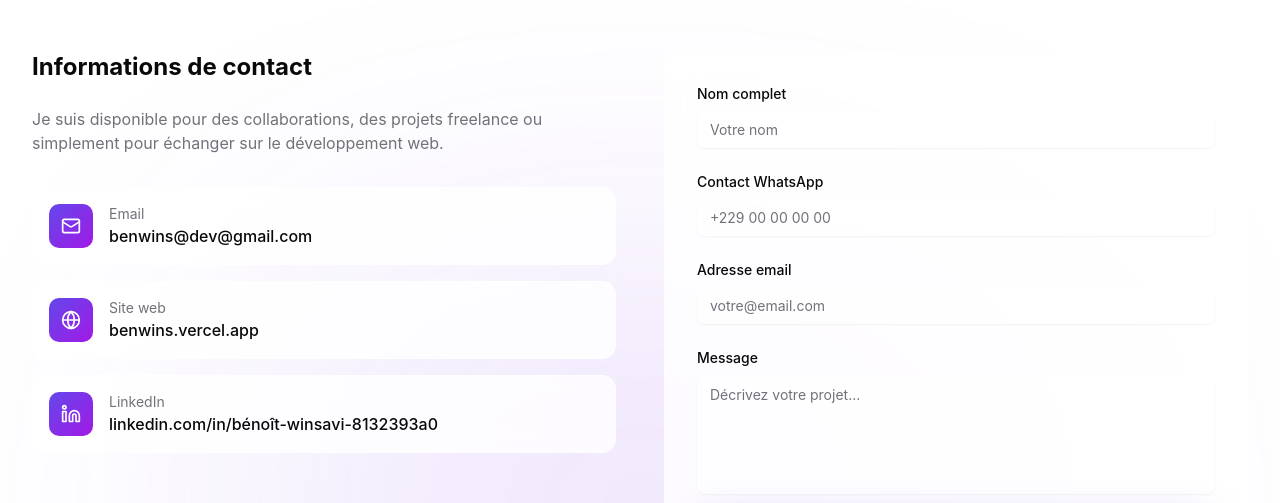
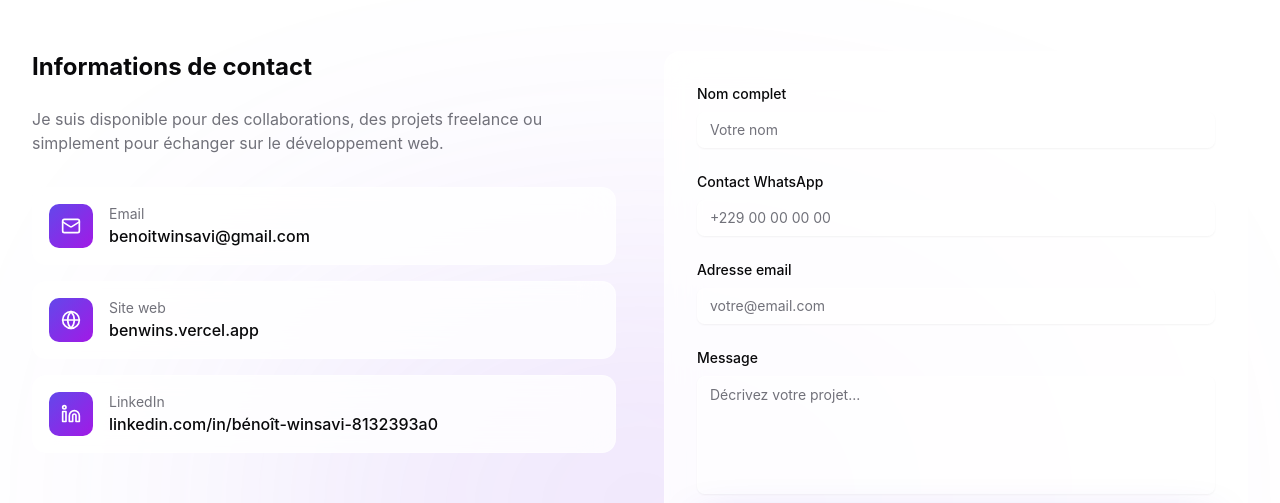
Before and after one commit to benwins432233-eng/ben-portfolio, a React (Vite) app: page / in a window 1280 px wide. Shown: the part 4373-4876 px from the top of the page. Built offline with nearby package versions, Linux system fonts and the light colour scheme.

Commit message:
Mise à jour des informattions de contact

```diff
--- a/api/contact.ts
+++ b/api/contact.ts
@@ -15,7 +15,7 @@ export default async function handler(req: any, res: any) {
 
         await resend.emails.send({
             from: "Portfolio Support <support@esam.jo3.org>",
-            to: "benwins432233@gmail.com",
+            to: "benoitwinsavi@gmail.com",
             replyTo: data.email,
             subject: email.subject,
             html: email.html,
--- a/src/App.tsx
+++ b/src/App.tsx
@@ -737,6 +737,13 @@ function ContactSection() {
     isSubmitting,
     submit,
   } = useContactForm();
+  const [status, setStatus] = useState<'idle' | 'success'>('idle');
+  const handleSubmit = async (e: React.FormEvent) => {
+    e.preventDefault();
+    await submit();
+    setStatus('success');
+  };
+
 
   return (
     <section id="contact" className="py-24 relative overflow-hidden">
@@ -782,18 +789,21 @@ function ContactSection() {
 
             <div className="space-y-4">
               {[
-                { icon: Mail, label: 'Email', value: 'benwins@dev@gmail.com' },
-                { icon: Globe, label: 'Site web', value: 'benwins.vercel.app' },
-                { icon: Linkedin, label: 'LinkedIn', value: 'linkedin.com/in/bénoît-winsavi-8132393a0' },
+                { icon: Mail, label: 'Email', value: 'benoitwinsavi@gmail.com', href: 'mailto:benoitwinsavi@gmail.com' },
+                { icon: Globe, label: 'Site web', value: 'benwins.vercel.app', href: 'https://ben-portfolio-smoky.vercel.app' },
+                { icon: Linkedin, label: 'LinkedIn', value: 'linkedin.com/in/bénoît-winsavi-8132393a0', href: 'https://linkedin.com/in/bénoît-winsavi-8132393a0' },
               ].map((item, index) => (
-                <motion.div
+                <motion.a
                   key={item.label}
+                  href={item.href}
+                  target={item.href.startsWith('http') ? '_blank' : undefined}
+                  rel={item.href.startsWith('http') ? 'noopener noreferrer' : undefined}
                   initial={{ opacity: 0, x: -20 }}
                   whileInView={{ opacity: 1, x: 0 }}
                   viewport={{ once: true }}
                   transition={{ delay: index * 0.1 }}
                   whileHover={{ x: 5 }}
-                  className="flex items-center gap-4 p-4 rounded-xl glass-card"
+                  className="flex items-center gap-4 p-4 rounded-xl glass-card cursor-pointer focus:outline-none focus:ring-2 focus:ring-primary"
                 >
                   <div className="p-3 rounded-lg bg-gradient">
                     <item.icon className="w-5 h-5 text-white" />
@@ -802,7 +812,7 @@ function ContactSection() {
                     <div className="text-sm text-muted-foreground">{item.label}</div>
                     <div className="font-medium">{item.value}</div>
                   </div>
-                </motion.div>
+                </motion.a>
               ))}
             </div>
 
@@ -839,10 +849,30 @@ function ContactSection() {
             viewport={{ once: true, margin: '-100px' }}
             transition={{ duration: 0.6, delay: 0.2 }}
           >
-            <form onSubmit={(e) => {
-              e.preventDefault();
-              submit();
-            }}
+            {status === 'success' ? (
+              <motion.div
+                initial={{ opacity: 0, scale: 0.95 }}
+                animate={{ opacity: 1, scale: 1 }}
+                className="glass-card rounded-2xl p-10 text-center space-y-4"
+              >
+                <div className="text-4xl">✅</div>
+                <h3 className="text-xl font-semibold">
+                  Message envoyé avec succès
+                </h3>
+                <p className="text-muted-foreground">
+                  Merci pour votre message.
+                  Je vous répondrai dans les plus brefs délais.
+                </p>
+
+                <button
+                  onClick={() => setStatus('idle')}
+                  className="mt-4 text-sm underline text-muted-foreground hover:text-foreground"
+                >
+                  Envoyer un autre message
+                </button>
+              </motion.div>
+            ) : (
+              <form onSubmit={(e) => { handleSubmit }}
                 className="glass-card rounded-2xl p-8 space-y-6">
                 <div>
                   <label htmlFor="name" className="block text-sm font-medium mb-2">
@@ -925,6 +955,7 @@ function ContactSection() {
                   )}
                 </motion.button>
               </form>
+            )}
           </motion.div>
         </div>
       </div>
```
Lines whose indentation alone changed are shown as unchanged.
